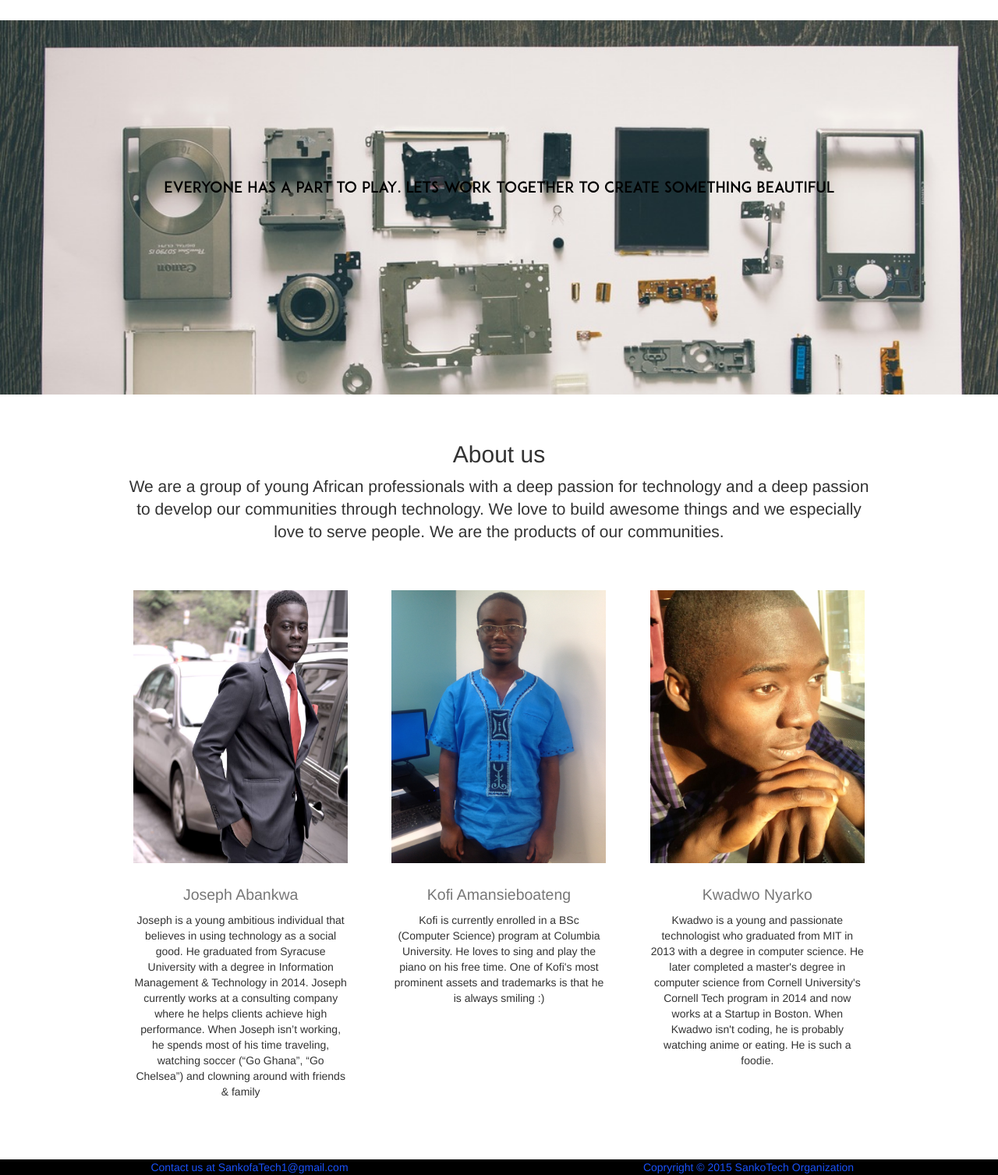
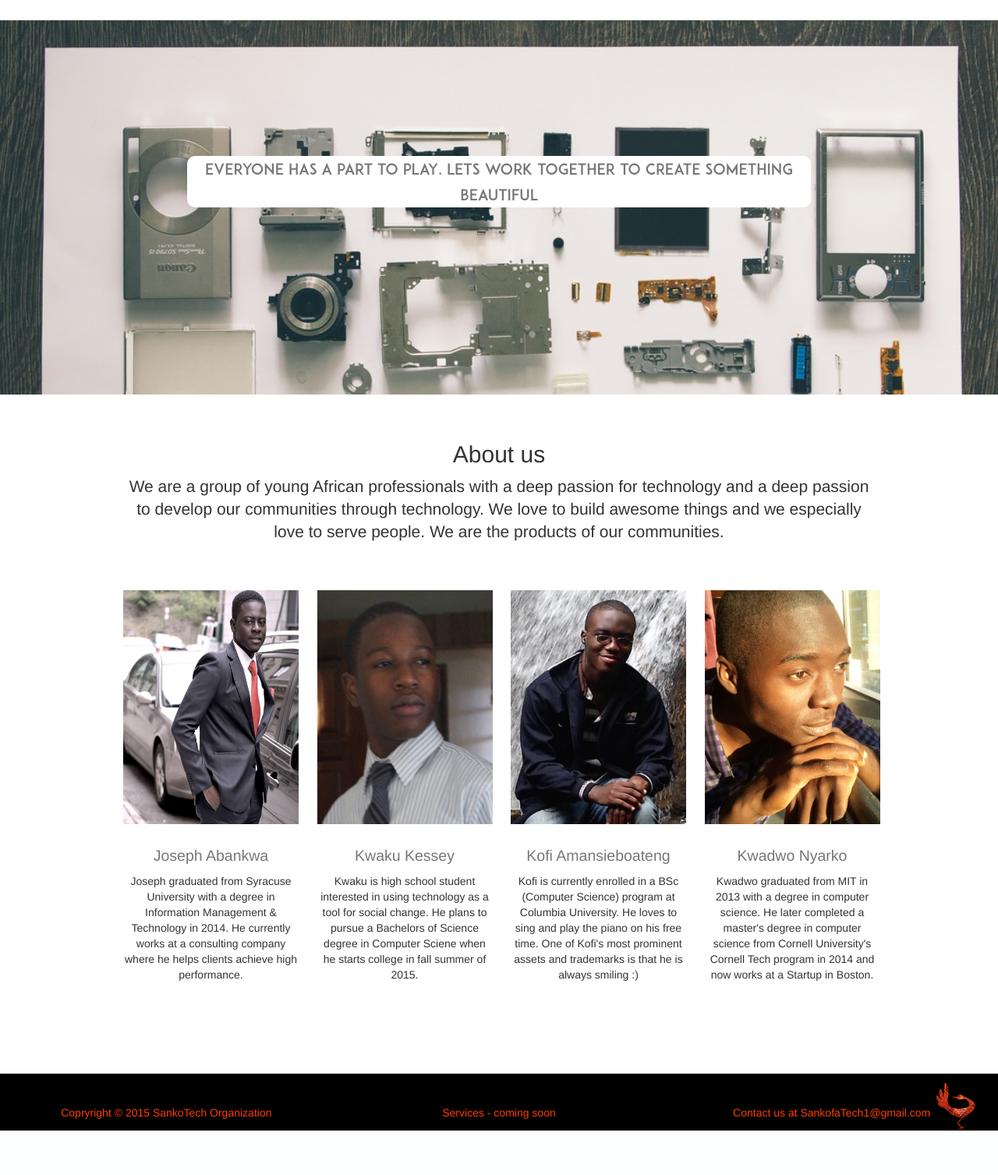
Before and after one commit to kwadwon/sankofa, a PHP site: page / in a window 1280 px wide. Shown: the part 2320-3827 px from the top of the page at 78% size. After the commit the page ends 3770 px from the top, so only its background shows below. Run offline with PHP 8.4, Linux system fonts and the light colour scheme; some libraries are stand-ins or nearby versions.

Commit message:
small site updates, adding logo, and team pictures

```diff
--- a/css/navbar-fixed-top.css
+++ b/css/navbar-fixed-top.css
@@ -1,3 +1,6 @@
+html{
+  background-color:black;
+}
 body {
   min-height: 2000px;
   background-color:white;
@@ -14,7 +17,7 @@ body {
   font-size:20px;
 }
 #ham-icon{
-  color:#1A51F9 !important;
+  color:#FF3C00 !important;
 }
 .navitem-below{
   background-color:black;
@@ -22,16 +25,15 @@ body {
 .navitem-below-text li a{
   color:white !important;
 }
-.glow-blue>a:hover, .glow-blue>a:focus{
-  color:#1A51F9 !important;
+.glow-color>a:hover, .glow-color>a:focus{
+  color:#FF3C00 !important;
 }
-a#mission.blue-now, a#projects.blue-now, a#about.blue-now{
-	color:#1A51F9 !important;
+a#mission.color-now, a#projects.color-now, a#about.color-now{
+	color:#FF3C00 !important;
 }
 #main-pg{
   background-image:url('../images/06-large.jpg');
   background-attachment:fixed;
-
 }
 #main-pg-2{
 	margin-top:10vh;
@@ -42,18 +44,21 @@ a#mission.blue-now, a#projects.blue-now, a#about.blue-now{
 	height:60vh;
 	background-attachment:fixed;
   font-family: adamCG !important;
-
 }
 #main-pg-4{
 	background-image:url('../images/details.jpg');
 	height:60vh;
 	background-attachment:fixed;
   font-family: adamCG !important;
-
+}
+#main-pg-4 h2{
+  width:64%;
+  background-color: white;
+  margin:auto;
 }
 .profile{
-	height:350px;
-	width:275px;
+	height:300px;
+	width:225px;
 	margin-left:auto;
 	margin-right:auto;
 }
@@ -86,33 +91,37 @@ a#mission.blue-now, a#projects.blue-now, a#about.blue-now{
   background-color:transparent;
   color:white !important;
 }
-.highlight h4{
-  color:#1A51F9;
-}
 .highlight{
-  -webkit-border-radius: 10px;
-  -moz-border-radius: 10px;
-  border-radius: 10px;
   position:absolute;
   right:0px;
   top:100px;
   font-family:kirvyBold;
-  background-color:#49A8D8;
-  color:white;
+  background-color:#FF3C00;
+}
+.highlight a{
+  text-decoration: underline;
+  color:black;
+}
+.rounded {
+  -webkit-border-radius: 10px;
+  -moz-border-radius: 10px;
+  border-radius: 10px;
 }
 .footer{
   background-color:black;
-  color:#1A51F9 !important;
+  color:#FF3C00 !important;
+  height:100%;
+}
+.footer>div{
+  padding-top:40px;
 }
 
-@media only screen and (min-width: 1100px){
+
+@media only screen and (min-width: 1200px){
   #about_us {
     margin:5vh 10vw 5vh 10vw;
   }
-
 }
-
-
 @media only screen and (max-width: 767px){
   .highlight {
     display:none;
@@ -122,12 +131,8 @@ a#mission.blue-now, a#projects.blue-now, a#about.blue-now{
     background-attachment: scroll;
   }
 
-  #main-pg-4{
-    background-image:url('../images/parts.jpg');
-  }
-
   #main-pg-4 > div h2{
-    top:100px;
+    top:50px;
     position:relative;
   }
 }
@@ -136,7 +141,6 @@ a#mission.blue-now, a#projects.blue-now, a#about.blue-now{
   font-family:adamCG;
   src: url('../fonts/ADAM.CG.PRO.otf');
 }
-
 @font-face{
   font-family:kirvyBold;
   src: url('../fonts/kirvy/Kirvy-Bold.otf');
--- a/home.html
+++ b/home.html
@@ -6,7 +6,7 @@
 	    <meta name="viewport" content="width=device-width, initial-scale=1">
 	    <meta name="description" content="">
 	    <meta name="author" content="">
-    <link rel="icon" type="image/png" href="images/sankofa_logo_1.jpg">
+	    <link rel="icon" type="image/png" href="images/bird_logo.png">
 
     	<title>Sankofa Tech</title>
 
@@ -33,7 +33,8 @@
 	        	<div class="col-xs-12 navigation">
 	        		<nav class="navbar navbar-default navbar-fixed-top navitem-above" role="navigation">
 		            	<div class="container">
-					<a id="sankofa" class="navbar-brand logo" href="#"><img src="images/sankofa_logo_1.jpg" height="45" width="45"></a>
+							<a id="sankofa" class="navbar-brand logo" href="#"><img src="images/bird_logo.png" height="45" width="45">
+							</a>
 		             		<div class="navbar-header">
 		                		<button id="ham-icon" type="button" class="navbar-toggle collapsed glyphicon glyphicon-align-justify" data-toggle="collapse" data-target="#navbar" aria-expanded="false" aria-controls="navbar">
 									<span class="sr-only">Toggle navigation</span>
@@ -41,9 +42,9 @@
 		              		</div>
 		              		<div id="navbar" class="navbar-collapse collapse">
 								<ul class="nav navbar-nav navbar-right">
-							<li class="glow-blue"><a id="mission" href="#">Mission</a></li>
-							<li class="glow-blue"><a id="projects" href="#">Projects</a></li>
-							<li class="glow-blue"><a id="about" href="#">About Us</a></li>
+									<li class="glow-color"><a id="mission" href="#">Mission</a></li>
+									<li class="glow-color"><a id="projects" href="#">Projects</a></li>
+									<li class="glow-color"><a id="about" href="#">About Us</a></li>
 								</ul>
 							</div><!--/.nav-collapse -->
 						</div>
@@ -55,6 +56,7 @@
 	            		<p>Building for the Diaspora with love and care</p>
 	          		</div>
 				</div>
+				<img src="images/bird_logo.png" style="width:15%;position:absolute;right:0px;bottom:0;"/>
 	    	</div>
 		    <!-- End of home page-->
 
@@ -87,17 +89,17 @@ We are committed to building mobile and web applications to help spread the gosp
 						<h2> Current Projects</h2>
 					</div>
 					<div class="col-sm-4 col-xs-12">
-					<h4>Twi Bible App</h3>
+						<h4>Twi Bible App</h4>
 						<p class="text-left"> Tired of carrying about that large, thick, heavy Twi Bible? No problem, we've got you covered. This Twi Bible app brings the Asante Twi Bible directly to your tablet and smartphone.
 						</p>
 					</div>
 					<div class="col-sm-4 col-xs-12">
-					<h4>NAGSDA CYP Conference App</h3>
+						<h4>NAGSDA CYP Conference App</h4>
 						<p class="text-left"> We are eagerly building an app for NAGSDA's Collegiate Young Professionals 2015 Conference. Our goal is to improve and add to the user experience at the CYP conference through this mobile app. Got any sugestions? Send them our way!
 						</p>
 					</div>
-				<div class="col-sm-4 col-xs-12 highlight">
-					<h4>Weekly Highlight</h3>
+					<div class="col-sm-4 col-xs-12 highlight rounded">
+						<h4>Weekly Highlight</h4>
 						<p class="text-left"> We recently released the first version of the Twi Bible App. How about you try it out <a href="https://play.google.com/store/apps/details?id=com.twibible.twibiblefinal" target="blank">here</a>. We promise you won't be disappointed. Feel free to send us any feedback to SankofaTech1@gmail.com on how we can improve the app experience or if you have an ideas for us.
 						</p>
 					</div>
@@ -108,12 +110,12 @@ We are committed to building mobile and web applications to help spread the gosp
 						<h2> Past Projects</h2>
 					</div>
 					<div class="col-sm-4 col-xs-12">
-					<h4>Twi SDA Hymnal App</h3>
+						<h4>Twi SDA Hymnal App</h4>
 						<p class="text-left"> An intuitive mobile app that enables users to read and sing Twi SDA hymns. Instrmentals are also provided with each hymn, allowing users to discover and learn new songs.
 						</p>
 					</div>
 					<div class="col-sm-4 col-xs-12">
-					<h4> North Bronx Ghana website</h3>
+						<h4> North Bronx Ghana website</h4>
 						<p class="text-left"> A modern website that enables church members at North Bronx Ghanaian Seventh Day Adventist Church to re-live worship experience online.
 						</p>
 					</div>
@@ -125,7 +127,7 @@ We are committed to building mobile and web applications to help spread the gosp
 			<!-- Start rain image -->
 			<div class="row image-bg" id="main-pg-4" style="position:relative;">
 				<div class="col-xs-12 text-left" style="position:absolute;bottom:50%;">
-					<h2 class="text-center"><small style="color:black">Everyone has a part to play. Lets work together to create something beautiful</small></h2>
+					<h2 class="text-center rounded"><small>Everyone has a part to play. Lets work together to create something beautiful</small></h2>
 				</div>
 			</div>
 			<!-- End rain image -->
@@ -145,39 +147,50 @@ We are committed to building mobile and web applications to help spread the gosp
 
 			<!-- Start team section -->
 			<div id="about_us" class="row text-center">
-				<div class="col-md-4 col-xs-12">
-					<div class="profile" style="margin-bottom:340px">
+				<div class="col-md-3 col-xs-12">
+					<div class="profile" style="margin-bottom:220px">
 						<img src="images/joseph_2.jpg" />
 						<h2><small>Joseph Abankwa</small></h2>
-						<p>Joseph is a young ambitious individual that believes in using technology as a social good. He graduated from Syracuse University with a degree in Information Management & Technology in 2014. Joseph currently works at a consulting company where he helps clients achieve high performance.  When Joseph isn’t working, he spends most of his time traveling, watching soccer (“Go Ghana”, “Go Chelsea”) and clowning around with friends & family</p>
+						<p>Joseph graduated from Syracuse University with a degree in Information Management & Technology in 2014. He currently works at a consulting company where he helps clients achieve high performance.</p>
 					</div>
 				</div>
-				<div class="col-md-4 col-xs-12">
+				<div class="col-md-3 col-xs-12">
 					<div class="profile" style="margin-bottom:220px">
-						<img src="images/kofi_small.jpg" />
+						<img src="images/junior2.JPG" />
+						<h2><small> Kwaku Kessey</small></h2>
+						<p>Kwaku is high school student interested in using technology as a tool for social change. He plans to pursue a Bachelors of Science degree in Computer Sciene when he starts college in fall summer of 2015.
+						</p>
+					</div>
+				</div>
+				<div class="col-md-3 col-xs-12">
+					<div class="profile" style="margin-bottom:220px">
+						<img src="images/kofi2.JPG" />
 						<h2><small> Kofi Amansieboateng</small></h2>
 						<p>Kofi is currently enrolled in a BSc (Computer Science) program at Columbia University.
 						He loves to sing and play the piano on his free time. One of Kofi's most prominent assets and trademarks is that he is always smiling :)</p>
 					</div>
 				</div>
-				<div class="col-md-4 col-xs-12">
+				<div class="col-md-3 col-xs-12">
 					<div class="profile" style="margin-bottom:280px;">
 						<img src="images/k_2_small.jpg" />
 						<h2><small>Kwadwo Nyarko</small></h2>
-						<p>Kwadwo is a young and passionate technologist who graduated from MIT in 2013 with a degree in computer science. He later completed a master's degree in computer science from Cornell University's Cornell Tech program in 2014 and now works at a Startup in Boston. When Kwadwo isn't coding, he is probably watching anime or eating. He is such a foodie.</p>
+						<p>Kwadwo graduated from MIT in 2013 with a degree in computer science. He later completed a master's degree in computer science from Cornell University's Cornell Tech program in 2014 and now works at a Startup in Boston.</p>
 					</div>
 				</div>
 			</div>
 			<!-- End team section -->
 
       		<div class="row footer text-center">
-      	<div class="col-md-6 col-xs-12">
-			Contact us at SankofaTech1@gmail.com
-		</div>
-      	<div class="col-md-6 col-xs-12">
+      			<div class="col-md-4 col-xs-12">
       				Copryright &copy; 2015 SankoTech Organization
 				</div>
-
+				<div class="col-md-4 col-xs-12">
+					Services - coming soon
+				</div>
+				<div class="col-md-4 col-xs-12">
+					Contact us at SankofaTech1@gmail.com
+					<img src="images/bird_logo.png" style="width:15%;position:absolute;top:10px;right:20px;"/>
+				</div>
       		</div>
     	</div> <!-- /container -->
 
@@ -187,7 +200,6 @@ We are committed to building mobile and web applications to help spread the gosp
 	    <!-- Placed at the end of the document so the pages load faster -->
 	    <script src="https://ajax.googleapis.com/ajax/libs/jquery/1.11.1/jquery.min.js"></script>
 	    <script src="js/bootstrap.min.js"></script>
-    <script src="jquery-ui/jquery-ui.min.js"></script>
 	    <script src="js/main.js"></script>
 	    <!-- IE10 viewport hack for Surface/desktop Windows 8 bug -->
 		<script src="js/ie10-viewport-bug-workaround.js"></script>
--- a/js/main.js
+++ b/js/main.js
@@ -2,6 +2,7 @@ $(document).ready(function(){
 
 
 	var highLighthShown = false;
+
 	//check scroll position
 	navChange($(window).scrollTop());
 
@@ -16,6 +17,7 @@ $(document).ready(function(){
 	//fade in the Jumbotron
 	$(".jumbotron").fadeIn(3000);
 
+	//change nav color based on scroll position && change nav section header according to
 	function navChange(scrollPos){
 		var nav = $('.navitem-above');
     	if (scrollPos > 30){
@@ -29,35 +31,35 @@ $(document).ready(function(){
 
 		if ((scrollPos > $("#main-pg-2").offset().top - $("#navbar").height() - 200) &&
 					(scrollPos < $(".projects").offset().top - $("#navbar").height() - 200)){
-			clearBlueNow();
-			$("#mission").addClass('blue-now');
+			clearColorNow();
+			$("#mission").addClass('color-now');
 		} else if ((scrollPos > $(".projects").offset().top - $("#navbar").height() - 200) &&
 					(scrollPos < $(".about").offset().top - $("#navbar").height() - 200)){
-			clearBlueNow();
-			$("#projects").addClass('blue-now');
+			clearColorNow();
+			$("#projects").addClass('color-now');
 		} else if (scrollPos > $(".about").offset().top - $("#navbar").height() - 200){
-			clearBlueNow();
-			$("#about").addClass('blue-now');
+			clearColorNow();
+			$("#about").addClass('color-now');
 		} else {
-			clearBlueNow();
+			clearColorNow();
 		}
 
 		slideHighLight();
 	};
 
-	function clearBlueNow(){
-		$("#mission").removeClass('blue-now');
+	//clear the highlighted color from nav section on top
+	function clearColorNow(){
+		$("#mission").removeClass('color-now');
 		$("#mission").blur();
 
-		$("#projects").removeClass('blue-now');
+		$("#projects").removeClass('color-now');
 		$("#projects").blur();
 
-		$("#about").removeClass('blue-now');
+		$("#about").removeClass('color-now');
 		$("#about").blur();
-
 	}
 
-  //scrolling
+ 	//scrolling to section when nav section is clicked
 	$("#mission").click(function(event){
 		event.preventDefault();
 		$('body').animate({
@@ -103,7 +105,7 @@ $(document).ready(function(){
 		}
 	}
 
-	//sankofa logo
+	//sankofa logo prevent default behavior, slide to top
 	$("#sankofa").click(function(event){
 		event.preventDefault();
 		$('body').animate({
@@ -111,5 +113,4 @@ $(document).ready(function(){
 		}, 1000);
 	});
 
-
 });
```
Also changed, not shown: css/cover.css (deleted, +0 -168 lines), images/bird_logo.png (added), images/cover-water.jpg (deleted), images/junior2.jpg (added), images/k_1_small.png (deleted), images/kofi.jpg (deleted), images/kofi2.jpg (added), images/kofi_small.jpg (deleted), images/kwadwo.jpg (deleted), images/kwadwo_2.jpg (deleted), images/pursuer1.jpg (deleted), images/pursuer3.jpg (deleted), images/rain.jpg (deleted), images/sankofa_logo_1.jpg (deleted), 3 other files. Lines whose indentation alone changed are shown as unchanged.
